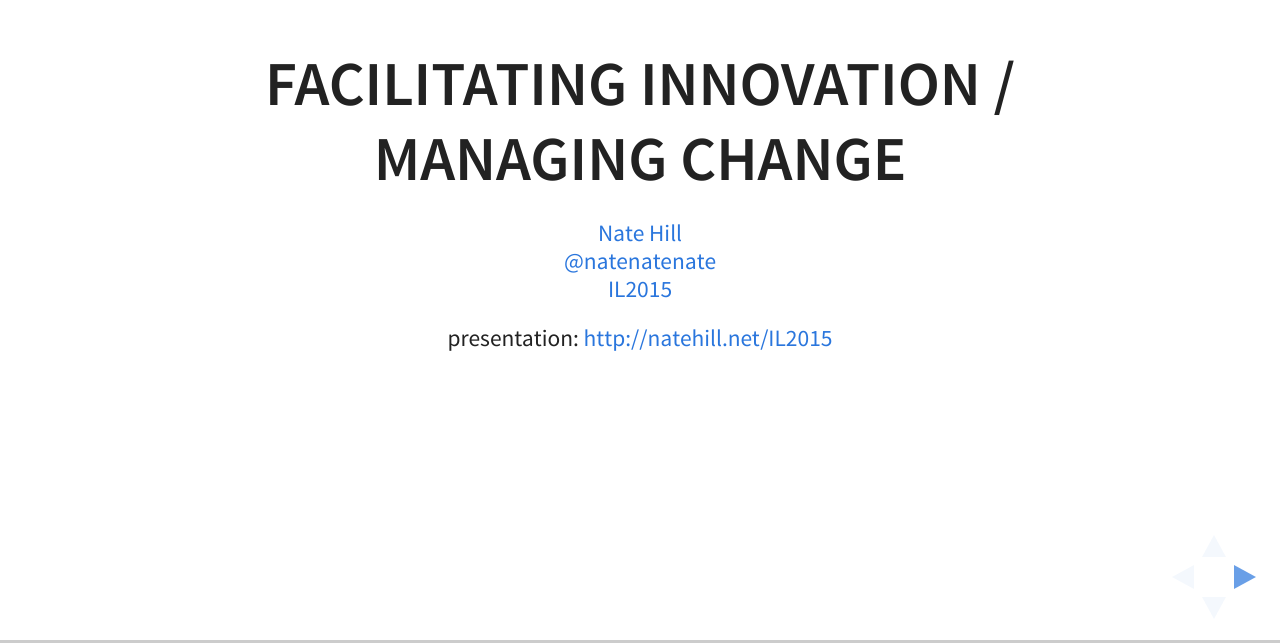
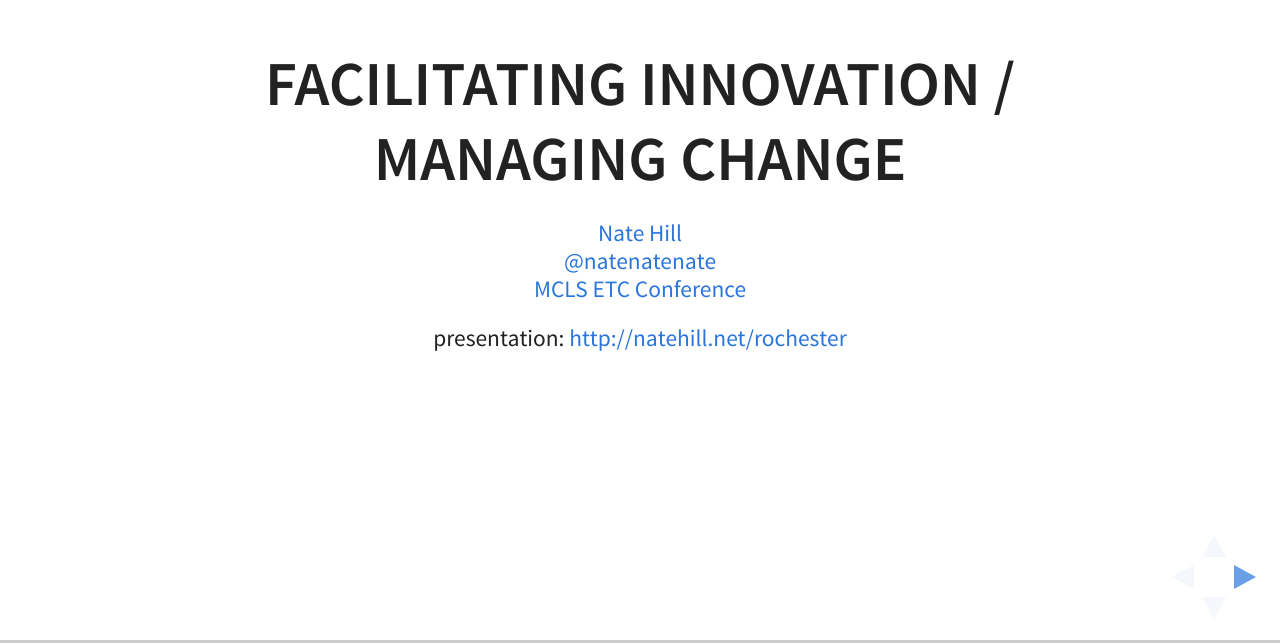
Before and after one commit to natehill/IL2015, a website: page index.html in a window 1280 px wide. Shown: the part 157-800 px from the top of the page. Drawn offline with Linux system fonts and the light colour scheme.

Commit message:
updated index.html

```diff
--- a/index.html
+++ b/index.html
@@ -48,11 +48,11 @@
 							<br />
 							<a href="http://twitter.com/natenatenate">@natenatenate</a>
 							<br />
-							<a href="http://internet-librarian.infotoday.com/2015/Sessions/W3-Creative-Making-Day-Makerspaces-Idea-Labs-andamp-Hackerspaces-8799.aspx">IL2015</a>
+							<a href="">MCLS ETC Conference</a>
 						</small>
 					</p>
 					<p>
-						<small>presentation: <a href="http://natehill.net/IL2015">http://natehill.net/IL2015</a></small>
+						<small>presentation: <a href="http://natehill.net/rochester">http://natehill.net/rochester</a></small>
 					</p>
 				</section>
 
@@ -284,11 +284,11 @@
 							<br />
 							<a href="http://twitter.com/natenatenate">@natenatenate</a>
 							<br />
-							<a href="http://internet-librarian.infotoday.com/2015/Sessions/W3-Creative-Making-Day-Makerspaces-Idea-Labs-andamp-Hackerspaces-8799.aspx">IL2015</a>
+							<a href="">MCLS ETC Conference</a>
 						</small>
 					</p>
 					<p>
-						<small>presentation: <a href="http://natehill.net/IL2015">http://natehill.net/IL2015</a></small>
+						<small>presentation: <a href="http://natehill.net/rochester">http://natehill.net/rochester</a></small>
 					</p>
 				</section>
 
```
